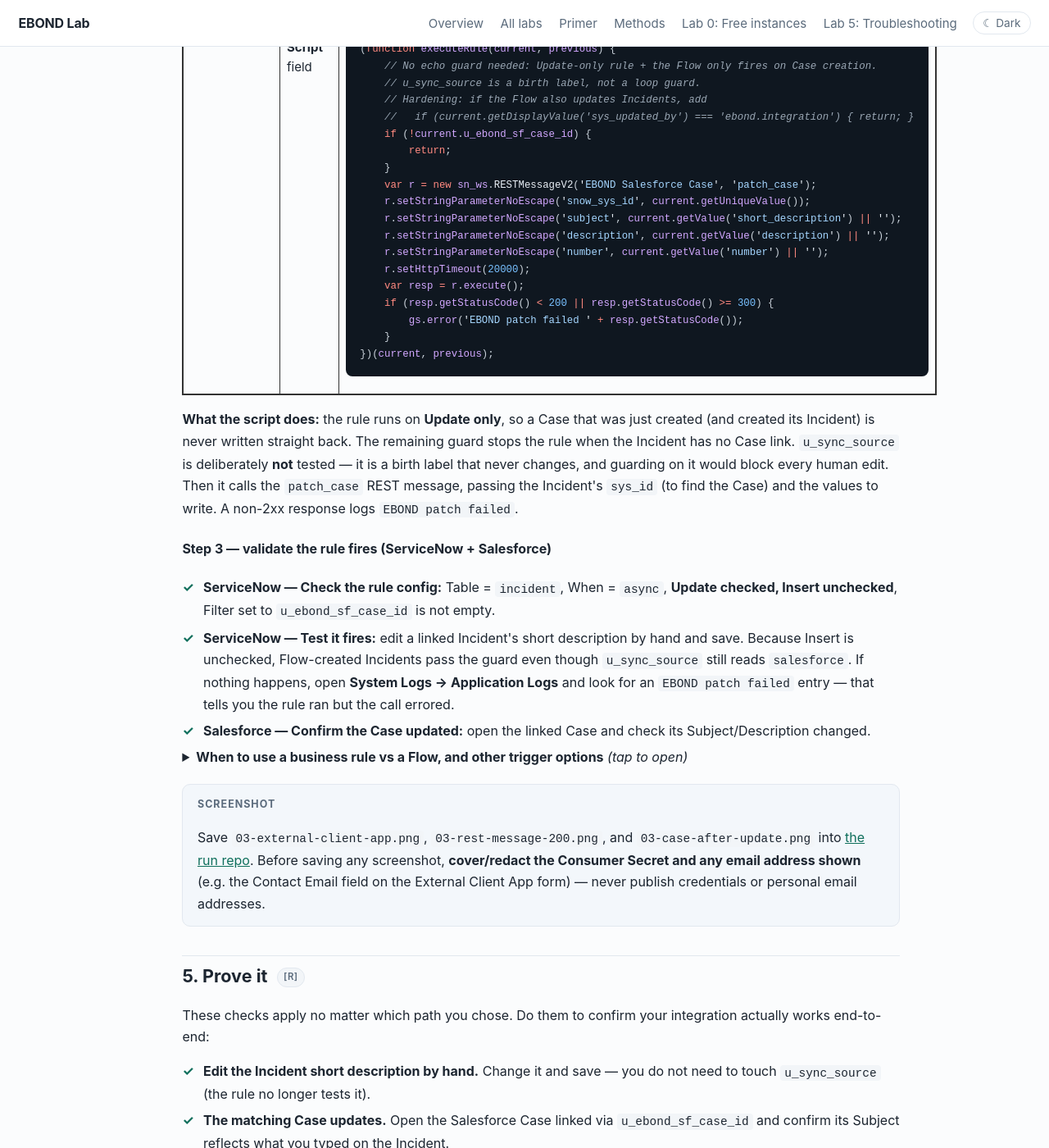
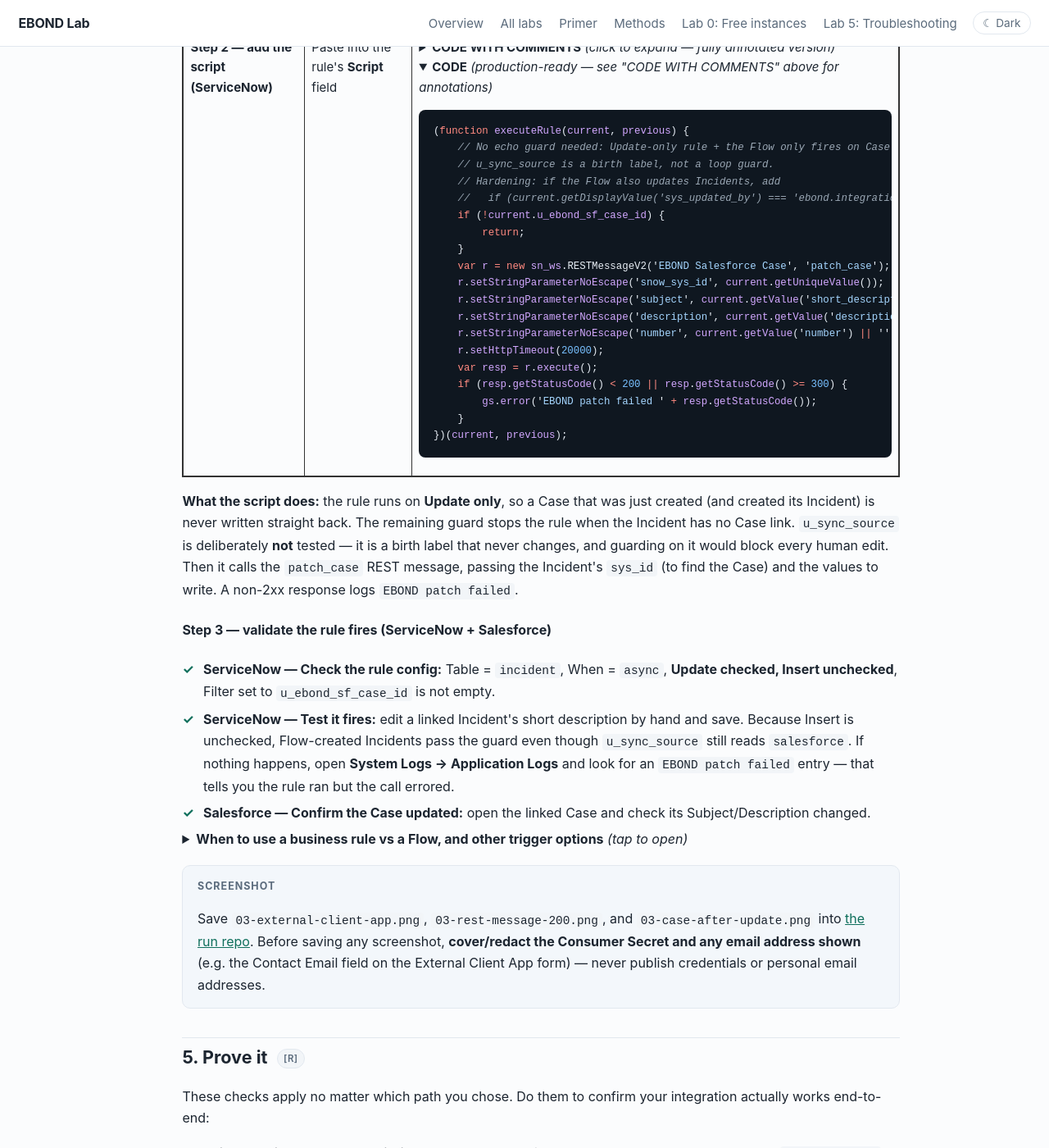
Before and after one commit to eltonaguiar/EBOND_ServiceNowSalesforce, a Jekyll site: the page built from site/labs/03-snow-to-salesforce.md, in a window 1280 px wide and 1400 px high, scrolled down 8223 px. Shown: the whole window at 82% size. Built offline with Jekyll 4.4.1, drawn with Linux system fonts in a browser that asks for light colours.

Commit message:
lab 03: fixed table layout so code scrolls inside its cell instead of widening the page

```diff
--- a/site/assets/css/style.css
+++ b/site/assets/css/style.css
@@ -51,8 +51,12 @@ pre code { background:none; padding:0; color:inherit; }
 .highlight .nf, .highlight .na, .highlight .nb, .highlight .nx { color:#d2a8ff; } /* functions, attributes, names */
 .highlight .o, .highlight .ow { color:#ff8a80; } /* operators */
 .highlight .nt { color:#7ee787; } /* html tags */
-.highlight .p { color:#c9d1d9; } /* punctuation */
-.highlight .err { color:#ffa198; text-decoration:underline wavy; }
+.highlight .err { color:#ffa198; }
+
+/* Keep code blocks inside table cells: scroll the block, never the page */
+td pre, td .highlight pre { max-width:100%; overflow-x:auto; }
+td .highlight, td details { max-width:100%; }
+td { overflow-wrap:anywhere; }
 
 table { width:100%; border-collapse:collapse; margin:1rem 0; font-size:.94rem; }
 th, td { text-align:left; padding:.5rem .6rem; border-bottom:1px solid var(--line); vertical-align:top; }
--- a/site/labs/03-snow-to-salesforce.md
+++ b/site/labs/03-snow-to-salesforce.md
@@ -578,12 +578,12 @@ http://orgfarm-e1f47f3d5e-dev-ed.develop.my.salesforce.com/services/data/latest
 
 <p><strong>How to get there:</strong> in your ServiceNow instance, open the left navigation menu (the "All" menu, top-left) and go to <strong>System Definition → Business Rules</strong>, then click <strong>New</strong>.</p>
 
-<table style="border-collapse:collapse; width:100%; margin:1rem 0; border:2px solid #333;">
+<table style="border-collapse:collapse; width:100%; margin:1rem 0; border:2px solid #333; table-layout:fixed;">
 <thead>
 <tr style="background:#f5f5f5;">
-<th style="border:1px solid #333; padding:8px; text-align:left;">Step</th>
-<th style="border:1px solid #333; padding:8px; text-align:left;">Action</th>
-<th style="border:1px solid #333; padding:8px; text-align:left;">Details</th>
+<th style="border:1px solid #333; padding:8px; text-align:left; width:17%;">Step</th>
+<th style="border:1px solid #333; padding:8px; text-align:left; width:15%;">Action</th>
+<th style="border:1px solid #333; padding:8px; text-align:left; width:68%;">Details</th>
 </tr>
 </thead>
 <tbody>
```
